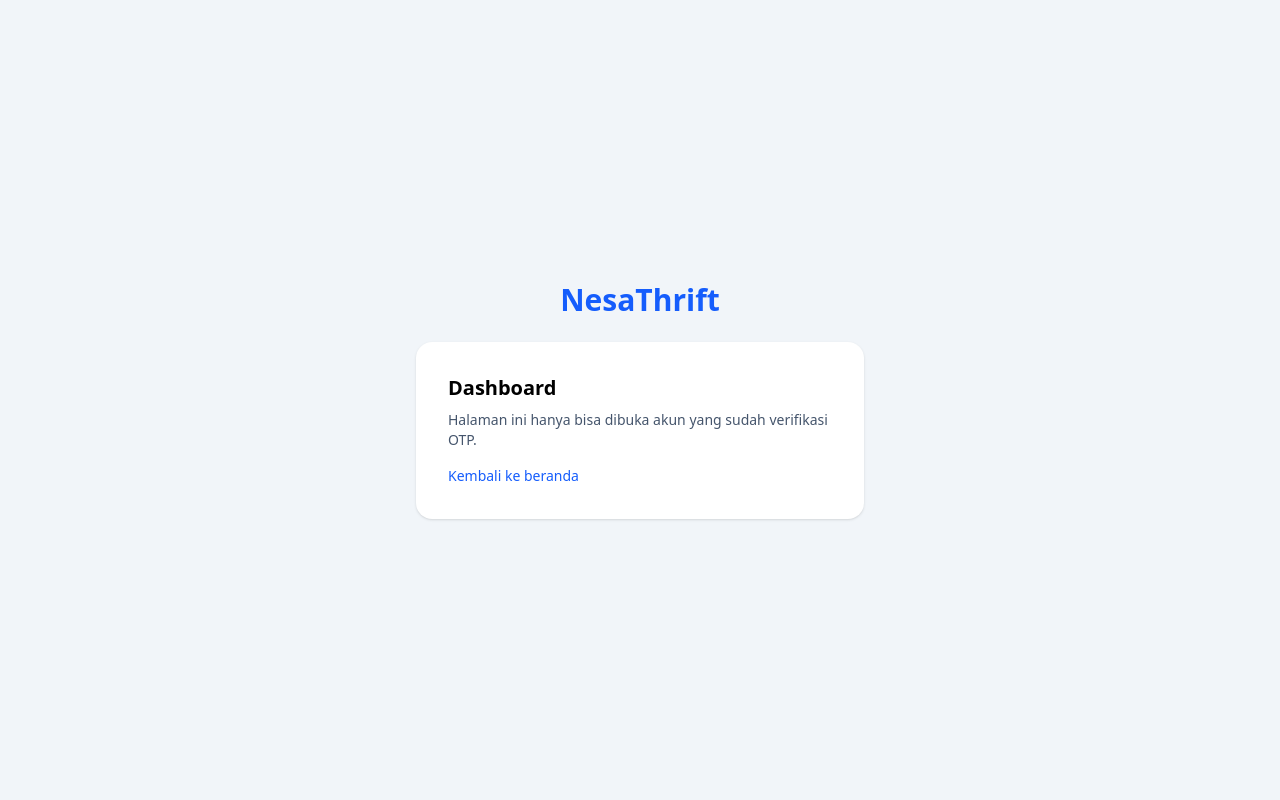
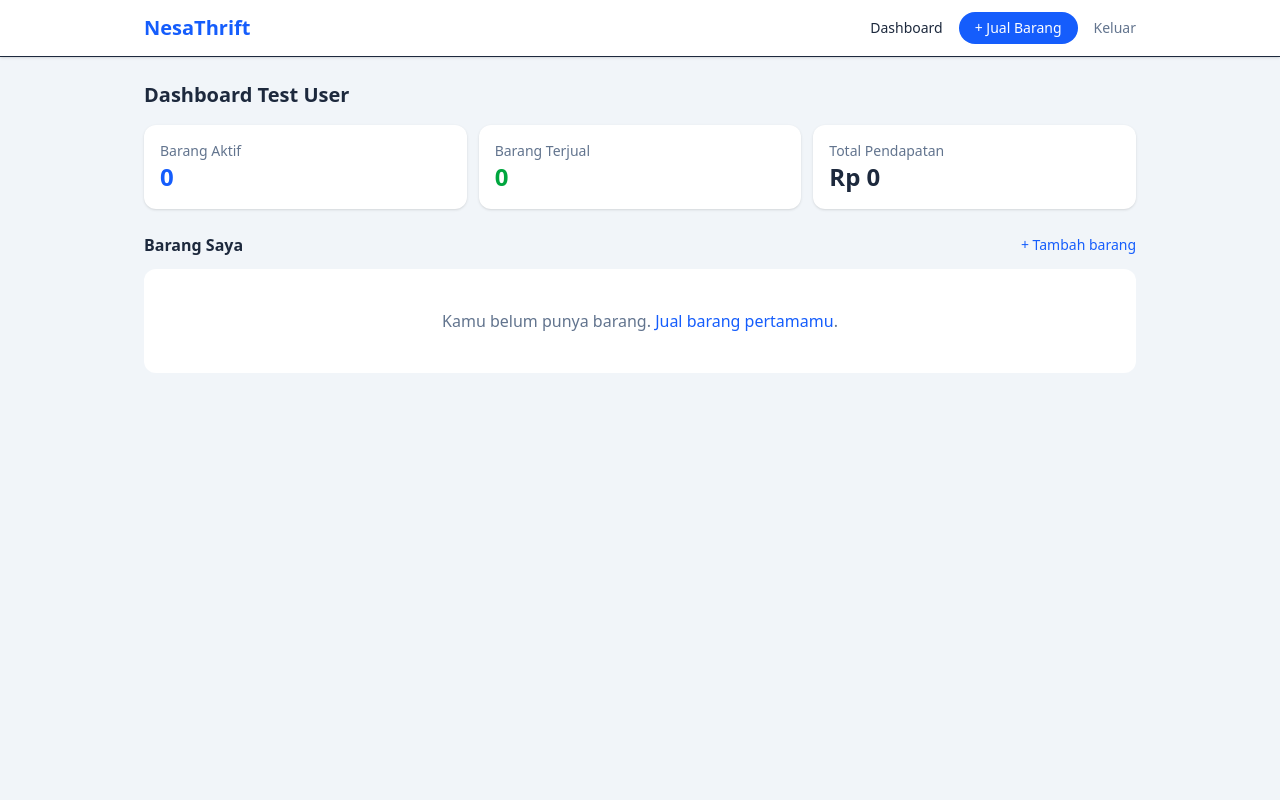
Before and after one commit to davazriel-py/nesathrift, a Laravel app: page /dashboard in a window 1280 px wide. Run offline with Laravel 12, Linux system fonts and the light colour scheme; a user stored in the database is signed in; data comes from the database, SQL or seed files in the repository; data that the repository does not hold is empty; style sheets or scripts are compiled from the project's sources.

Commit message:
insert product

```diff
--- /dev/null
+++ b/app/Http/Controllers/DashboardController.php
@@ -0,0 +1,20 @@
+<?php
+
+namespace App\Http\Controllers;
+
+use Illuminate\Http\Request;
+
+class DashboardController extends Controller
+{
+    public function index(Request $request)
+    {
+        $user = $request->user();
+
+        return view('dashboard', [
+            'products'    => $user->products()->with('category')->latest()->paginate(10),
+            'activeCount' => $user->products()->available()->count(),
+            'soldCount'   => $user->products()->sold()->count(),
+            'revenue'     => (int) $user->products()->sold()->sum('sold_price'),
+        ]);
+    }
+}
--- a/resources/views/dashboard.blade.php
+++ b/resources/views/dashboard.blade.php
@@ -1,7 +1,69 @@
-@extends('layouts.guest')
+@extends('layouts.app')
+
+@section('title', 'Dashboard - NesaThrift')
 
 @section('content')
-<h1 class="text-xl font-semibold">Dashboard</h1>
-<p class="text-sm text-slate-600 mt-2">Halaman ini hanya bisa dibuka akun yang sudah verifikasi OTP.</p>
-<a href="{{ route('home') }}" class="text-blue-600 text-sm mt-4 inline-block">Kembali ke beranda</a>
+<h1 class="text-xl font-semibold mb-4">Dashboard {{ auth()->user()->name }}</h1>
+
+{{-- Statistik --}}
+<div class="grid grid-cols-1 sm:grid-cols-3 gap-3 mb-6">
+    <div class="bg-white rounded-xl shadow-sm p-4">
+        <p class="text-sm text-slate-500">Barang Aktif</p>
+        <p class="text-2xl font-bold text-blue-600">{{ $activeCount }}</p>
+    </div>
+    <div class="bg-white rounded-xl shadow-sm p-4">
+        <p class="text-sm text-slate-500">Barang Terjual</p>
+        <p class="text-2xl font-bold text-green-600">{{ $soldCount }}</p>
+    </div>
+    <div class="bg-white rounded-xl shadow-sm p-4">
+        <p class="text-sm text-slate-500">Total Pendapatan</p>
+        <p class="text-2xl font-bold">Rp {{ number_format($revenue, 0, ',', '.') }}</p>
+    </div>
+</div>
+
+{{-- Daftar barang saya --}}
+<div class="flex items-center justify-between mb-3">
+    <h2 class="font-semibold">Barang Saya</h2>
+    <a href="{{ route('products.create') }}" class="text-sm text-blue-600 font-medium">+ Tambah barang</a>
+</div>
+
+@forelse ($products as $product)
+    <div class="bg-white rounded-xl shadow-sm p-3 mb-3 flex gap-3 items-center">
+        <img src="{{ $product->image_url }}" alt="{{ $product->title }}"
+             class="w-20 h-20 sm:w-24 sm:h-24 rounded-lg object-cover shrink-0 bg-slate-200">
+
+        <div class="flex-1 min-w-0">
+            <p class="font-semibold truncate">{{ $product->title }}</p>
+            <p class="text-blue-600 font-bold">{{ $product->formatted_price }}</p>
+            <p class="text-xs text-slate-500 truncate">
+                {{ $product->category->name }} · {{ $product->condition_label }} · {{ $product->location_label }}
+            </p>
+            <span class="inline-block mt-1 text-xs rounded-full px-2 py-0.5
+                {{ $product->isSold() ? 'bg-red-100 text-red-700' : 'bg-green-100 text-green-700' }}">
+                {{ $product->isSold() ? 'Terjual' : 'Tersedia' }}
+            </span>
+        </div>
+
+        <div class="flex flex-col gap-1 text-sm text-right shrink-0">
+            <a href="{{ route('products.show', $product) }}" class="text-slate-600 hover:text-blue-600">Lihat</a>
+            @can('update', $product)
+                <a href="{{ route('products.edit', $product) }}" class="text-blue-600 font-medium">Edit</a>
+            @endcan
+            @can('delete', $product)
+                <form method="POST" action="{{ route('products.destroy', $product) }}"
+                      onsubmit="return confirm('Hapus barang ini? Tindakan ini tidak bisa dibatalkan.')">
+                    @csrf
+                    @method('DELETE')
+                    <button class="text-red-600">Hapus</button>
+                </form>
+            @endcan
+        </div>
+    </div>
+@empty
+    <div class="bg-white rounded-xl p-10 text-center text-slate-500">
+        Kamu belum punya barang. <a href="{{ route('products.create') }}" class="text-blue-600 font-medium">Jual barang pertamamu</a>.
+    </div>
+@endforelse
+
+<div class="mt-4">{{ $products->links() }}</div>
 @endsection
--- /dev/null
+++ b/resources/views/layouts/app.blade.php
@@ -0,0 +1,43 @@
+<!DOCTYPE html>
+<html lang="id">
+<head>
+    <meta charset="UTF-8">
+    <meta name="viewport" content="width=device-width, initial-scale=1">
+    <title>@yield('title', 'NesaThrift')</title>
+    @vite(['resources/css/app.css', 'resources/js/app.js'])
+</head>
+<body class="bg-slate-100 text-slate-800 min-h-screen">
+
+<header class="sticky top-0 z-40 bg-white border-b shadow-sm">
+    <div class="max-w-5xl mx-auto px-4 h-14 flex items-center justify-between gap-3">
+        <a href="{{ route('home') }}" class="text-xl font-bold text-blue-600">NesaThrift</a>
+
+        <nav class="flex items-center gap-2 sm:gap-4 text-sm">
+            <a href="{{ route('dashboard') }}" class="font-medium hover:text-blue-600">Dashboard</a>
+            <a href="{{ route('products.create') }}"
+               class="bg-blue-600 hover:bg-blue-700 text-white font-medium rounded-full px-3 sm:px-4 py-1.5">
+                + Jual Barang
+            </a>
+            @auth
+                <form method="POST" action="{{ route('logout') }}">
+                    @csrf
+                    <button class="text-slate-500 hover:text-red-600">Keluar</button>
+                </form>
+            @endauth
+        </nav>
+    </div>
+</header>
+
+<main class="max-w-5xl mx-auto px-4 py-6">
+    @if (session('status'))
+        <div class="mb-4 rounded-lg bg-green-50 text-green-700 text-sm p-3">{{ session('status') }}</div>
+    @endif
+    @if ($errors->has('authorization'))
+        <div class="mb-4 rounded-lg bg-red-50 text-red-700 text-sm p-3">{{ $errors->first('authorization') }}</div>
+    @endif
+
+    @yield('content')
+</main>
+
+</body>
+</html>
--- a/routes/web.php
+++ b/routes/web.php
@@ -3,10 +3,16 @@
 use App\Http\Controllers\Auth\LoginController;
 use App\Http\Controllers\Auth\OtpController;
 use App\Http\Controllers\Auth\RegisterController;
+use App\Http\Controllers\DashboardController;
+use App\Http\Controllers\ProductController;
 use Illuminate\Support\Facades\Route;
 
 // Beranda sementara (diganti HomeController di Tahap 3)
 Route::view('/', 'home')->name('home');
+
+// Detail barang (publik)
+Route::get('/barang/{product}', [ProductController::class, 'show'])
+    ->whereNumber('product')->name('products.show');
 
 // Hanya untuk tamu
 Route::middleware('guest')->group(function () {
@@ -26,8 +32,14 @@ Route::middleware('auth')->group(function () {
     Route::post('/verifikasi-otp', [OtpController::class, 'verify'])->middleware('throttle:6,1')->name('otp.verify');
     Route::post('/kirim-ulang-otp', [OtpController::class, 'resend'])->middleware('throttle:3,1')->name('otp.resend');
 
-    // Harus login DAN sudah verifikasi OTP (fitur jual/beli masuk sini nanti)
+    // Harus login DAN sudah verifikasi OTP
     Route::middleware('otp.verified')->group(function () {
-        Route::view('/dashboard', 'dashboard')->name('dashboard');
+        Route::get('/dashboard', [DashboardController::class, 'index'])->name('dashboard');
+
+        Route::get('/barang/tambah', [ProductController::class, 'create'])->name('products.create');
+        Route::post('/barang', [ProductController::class, 'store'])->middleware('throttle:20,1')->name('products.store');
+        Route::get('/barang/{product}/edit', [ProductController::class, 'edit'])->whereNumber('product')->name('products.edit');
+        Route::put('/barang/{product}', [ProductController::class, 'update'])->whereNumber('product')->name('products.update');
+        Route::delete('/barang/{product}', [ProductController::class, 'destroy'])->whereNumber('product')->name('products.destroy');
     });
 });
```
Also changed, not shown: app/Http/Controllers/ProductController.php (added, +76 -0 lines), app/Http/Requests/ProductRequest.php (added, +49 -0 lines), app/Policies/ProductPolicy.php (added, +20 -0 lines), resources/views/products/_form.blade.php (added, +80 -0 lines), resources/views/products/create.blade.php (added, +19 -0 lines), resources/views/products/edit.blade.php (added, +19 -0 lines), resources/views/products/show.blade.php (added, +56 -0 lines).
